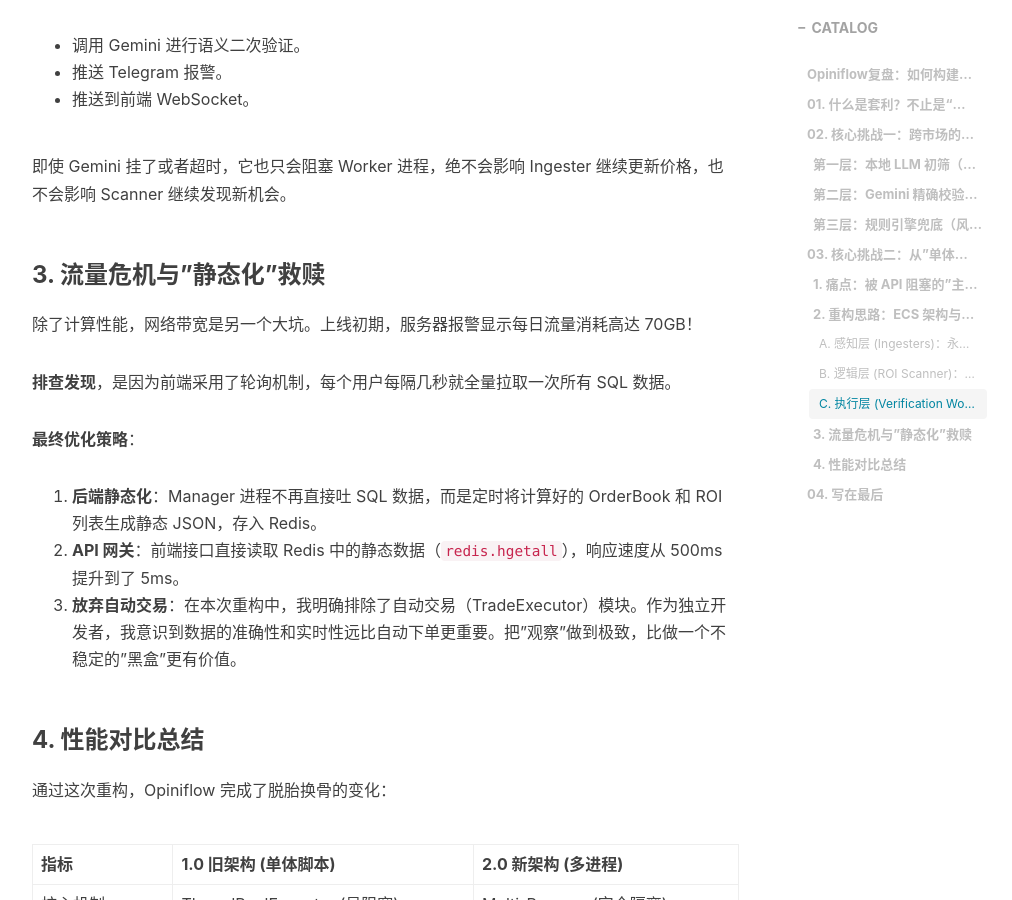
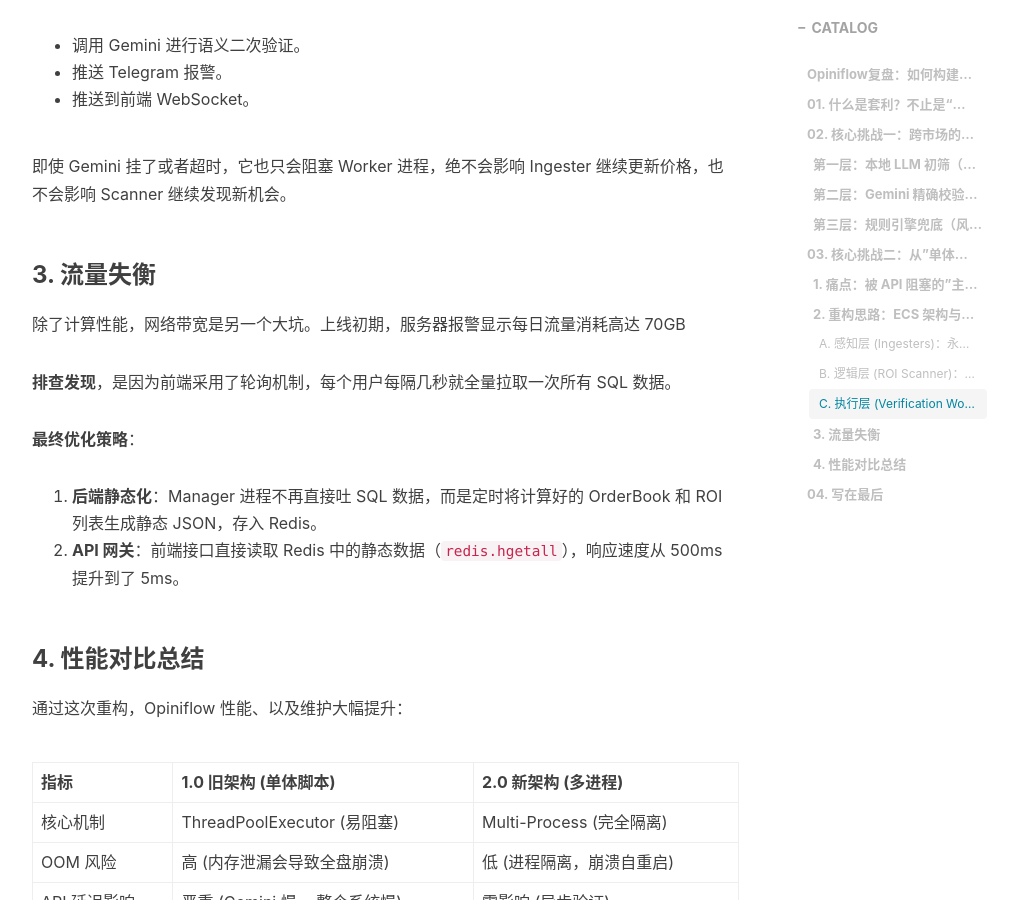
Before and after one commit to Kakoy97/Kakoy97.GitHub.io, a Jekyll site: the page built from _posts/2025-12-15-Opiniflow.markdown, in a window 1280 px wide and 900 px high, scrolled down 5740 px. Shown: the whole window, without its empty margins (233-1245 px from the left). Built offline with Jekyll 4.4.1, drawn with Linux system fonts in a browser that asks for light colours; nearby versions of some CDN libraries; formulas are drawn with MathJax 3; comment, search, counter and statistics services are not loaded.

Commit message:
修改博客内容

```diff
--- a/_posts/2025-12-15-Opiniflow.markdown
+++ b/_posts/2025-12-15-Opiniflow.markdown
@@ -156,9 +156,9 @@ graph TD
 
 即使 Gemini 挂了或者超时，它也只会阻塞 Worker 进程，绝不会影响 Ingester 继续更新价格，也不会影响 Scanner 继续发现新机会。
 
-### 3. 流量危机与"静态化"救赎
+### 3. 流量失衡
 
-除了计算性能，网络带宽是另一个大坑。上线初期，服务器报警显示每日流量消耗高达 70GB！
+除了计算性能，网络带宽是另一个大坑。上线初期，服务器报警显示每日流量消耗高达 70GB
 
 **排查发现**，是因为前端采用了轮询机制，每个用户每隔几秒就全量拉取一次所有 SQL 数据。
 
@@ -166,11 +166,10 @@ graph TD
 
 1. **后端静态化**：Manager 进程不再直接吐 SQL 数据，而是定时将计算好的 OrderBook 和 ROI 列表生成静态 JSON，存入 Redis。
 2. **API 网关**：前端接口直接读取 Redis 中的静态数据（`redis.hgetall`），响应速度从 500ms 提升到了 5ms。
-3. **放弃自动交易**：在本次重构中，我明确排除了自动交易（TradeExecutor）模块。作为独立开发者，我意识到数据的准确性和实时性远比自动下单更重要。把"观察"做到极致，比做一个不稳定的"黑盒"更有价值。
 
 ### 4. 性能对比总结
 
-通过这次重构，Opiniflow 完成了脱胎换骨的变化：
+通过这次重构，Opiniflow 性能、以及维护大幅提升：
 
 | 指标 | 1.0 旧架构 (单体脚本) | 2.0 新架构 (多进程) |
 |------|---------------------|-------------------|
```
